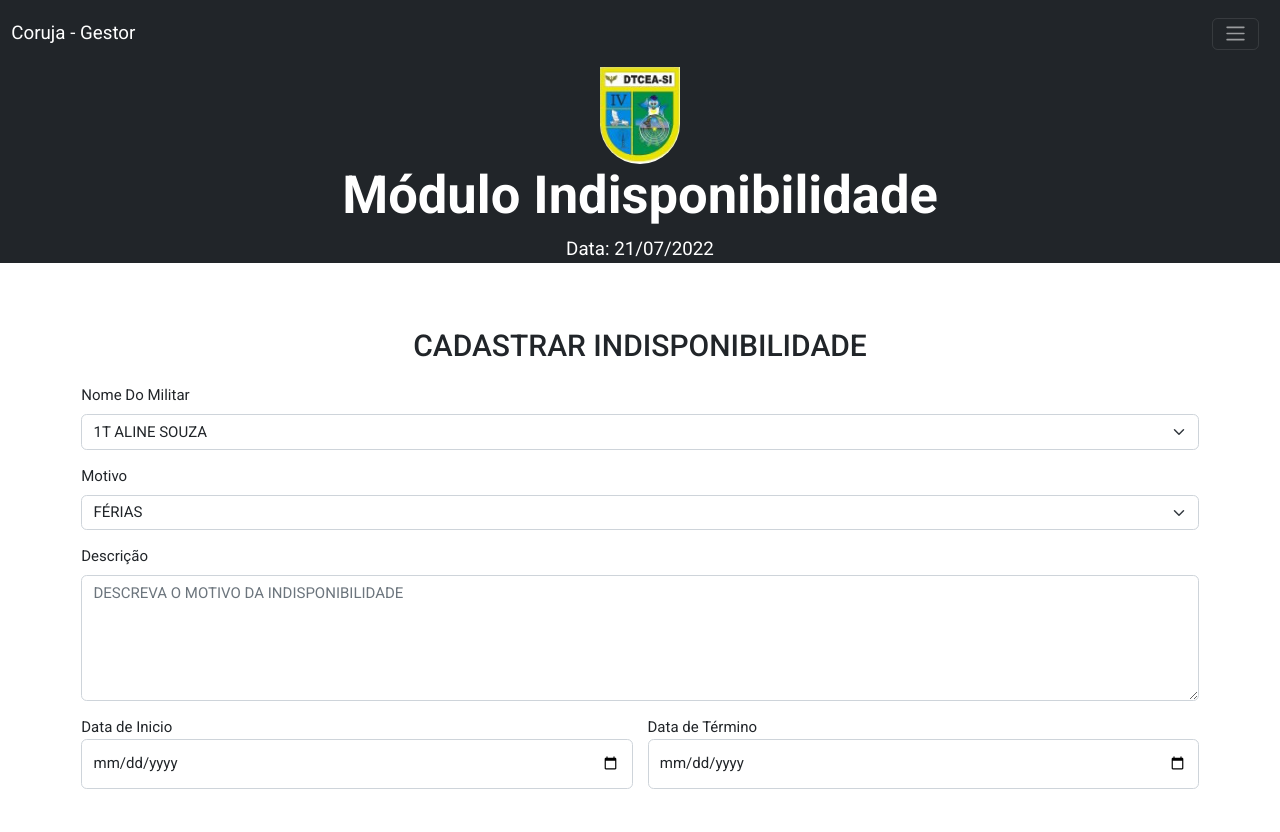
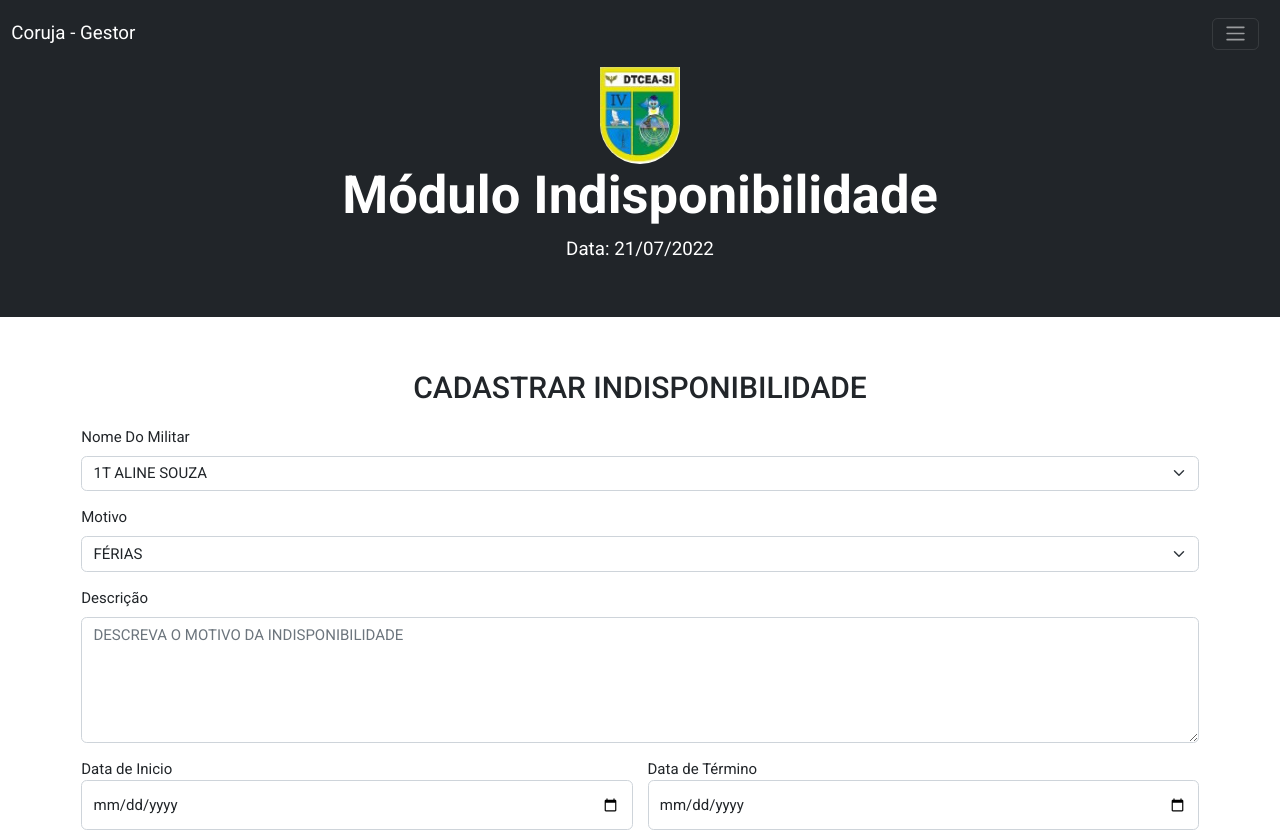
Before and after one commit to lohanmattos/app-indisponibilidade, a React (Vite) app: page /cadastro in a window 1280 px wide. Shown: the top 832 px of the page. Built offline with nearby package versions, Linux system fonts and the light colour scheme.

Commit message:
logo no index

```diff
--- a/index.html
+++ b/index.html
@@ -11,7 +11,7 @@
     <link rel="preconnect" href="https://fonts.gstatic.com" crossorigin>
     <link href="https://fonts.googleapis.com/css2?family=Roboto:wght@400;500;700&display=swap" rel="stylesheet">
 
-    <link rel="shortcut icon" href="favicon.ico" type="image/x-icon">
+    <link rel="shortcut icon" href="/src/assets/logo-fab.jpg" type="image/x-icon">
 
     <title>Coruja Gestor - Afastamento</title>
   </head>
--- a/src/components/Divider/styless.css
+++ b/src/components/Divider/styless.css
@@ -3,3 +3,7 @@
     border-bottom-right-radius: 45px;
     border-bottom-left-radius: 45px;
 }
+
+#divider {
+    height: 250px;
+}
```
